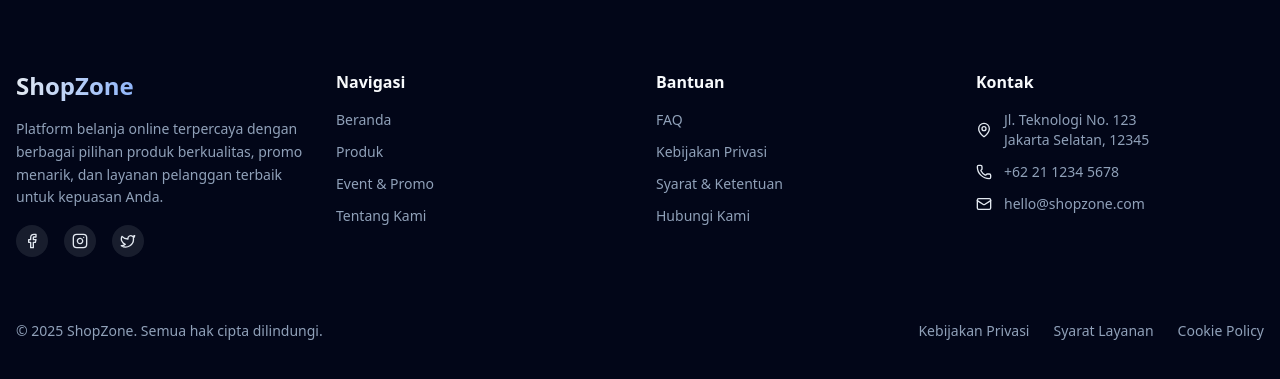
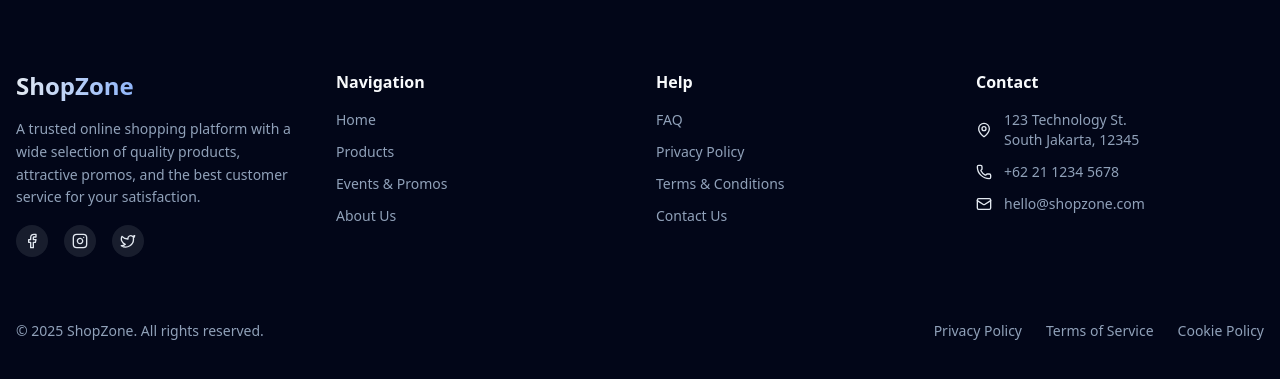
Before and after one commit to Enfadev/ecommerce_V1, a Next.js app: page / in a window 1280 px wide. Shown: the part 4210-4589 px from the top of the page. Built offline with nearby package versions, Linux system fonts and the light colour scheme.

Commit message:
Localize Footer component to English
Translated all Indonesian text in the Footer component to English, including section headings, navigation links, descriptions, and address details. This improves accessibility for English-speaking users.

```diff
--- a/src/components/Footer.tsx
+++ b/src/components/Footer.tsx
@@ -6,10 +6,10 @@ export default function Footer() {
     <footer className="bg-background mt-16">
       <div className="max-w-7xl mx-auto px-4 py-12">
         <div className="grid grid-cols-1 md:grid-cols-4 gap-8">
-          {/* Brand & Deskripsi */}
+          {/* Brand & Description */}
           <div className="space-y-4">
             <h3 className="font-bold text-2xl bg-gradient-to-r from-primary to-blue-600 bg-clip-text text-transparent">ShopZone</h3>
-            <p className="text-sm text-muted-foreground leading-relaxed">Platform belanja online terpercaya dengan berbagai pilihan produk berkualitas, promo menarik, dan layanan pelanggan terbaik untuk kepuasan Anda.</p>
+            <p className="text-sm text-muted-foreground leading-relaxed">A trusted online shopping platform with a wide selection of quality products, attractive promos, and the best customer service for your satisfaction.</p>
             <div className="flex space-x-4">
               <a href="#" className="p-2 bg-primary/10 hover:bg-primary/20 rounded-full transition-colors">
                 <Facebook className="h-4 w-4 text-primary" />
@@ -23,36 +23,36 @@ export default function Footer() {
             </div>
           </div>
 
-          {/* Navigasi */}
+          {/* Navigation */}
           <div>
-            <h4 className="font-semibold mb-4 text-foreground">Navigasi</h4>
+            <h4 className="font-semibold mb-4 text-foreground">Navigation</h4>
             <ul className="space-y-3 text-sm">
               <li>
                 <NextLink href="/" className="text-muted-foreground hover:text-primary transition-colors">
-                  Beranda
+                  Home
                 </NextLink>
               </li>
               <li>
                 <NextLink href="/product" className="text-muted-foreground hover:text-primary transition-colors">
-                  Produk
+                  Products
                 </NextLink>
               </li>
               <li>
                 <NextLink href="/event" className="text-muted-foreground hover:text-primary transition-colors">
-                  Event & Promo
+                  Events & Promos
                 </NextLink>
               </li>
               <li>
                 <NextLink href="/about" className="text-muted-foreground hover:text-primary transition-colors">
-                  Tentang Kami
+                  About Us
                 </NextLink>
               </li>
             </ul>
           </div>
 
-          {/* Bantuan */}
+          {/* Help */}
           <div>
-            <h4 className="font-semibold mb-4 text-foreground">Bantuan</h4>
+            <h4 className="font-semibold mb-4 text-foreground">Help</h4>
             <ul className="space-y-3 text-sm">
               <li>
                 <NextLink href="/faq" className="text-muted-foreground hover:text-primary transition-colors">
@@ -61,32 +61,32 @@ export default function Footer() {
               </li>
               <li>
                 <a href="#" className="text-muted-foreground hover:text-primary transition-colors">
-                  Kebijakan Privasi
+                  Privacy Policy
                 </a>
               </li>
               <li>
                 <a href="#" className="text-muted-foreground hover:text-primary transition-colors">
-                  Syarat & Ketentuan
+                  Terms & Conditions
                 </a>
               </li>
               <li>
                 <NextLink href="/kontak" className="text-muted-foreground hover:text-primary transition-colors">
-                  Hubungi Kami
+                  Contact Us
                 </NextLink>
               </li>
             </ul>
           </div>
 
-          {/* Kontak */}
+          {/* Contact */}
           <div>
-            <h4 className="font-semibold mb-4 text-foreground">Kontak</h4>
+            <h4 className="font-semibold mb-4 text-foreground">Contact</h4>
             <div className="space-y-3 text-sm">
               <div className="flex items-center space-x-3">
                 <MapPin className="h-4 w-4 text-primary flex-shrink-0" />
                 <span className="text-muted-foreground">
-                  Jl. Teknologi No. 123
+                  123 Technology St.
                   <br />
-                  Jakarta Selatan, 12345
+                  South Jakarta, 12345
                 </span>
               </div>
               <div className="flex items-center space-x-3">
@@ -104,13 +104,13 @@ export default function Footer() {
         {/* Bottom Bar */}
         <div className="mt-8 pt-8">
           <div className="flex flex-col md:flex-row justify-between items-center space-y-4 md:space-y-0">
-            <p className="text-sm text-muted-foreground">&copy; {new Date().getFullYear()} ShopZone. Semua hak cipta dilindungi.</p>
+            <p className="text-sm text-muted-foreground">&copy; {new Date().getFullYear()} ShopZone. All rights reserved.</p>
             <div className="flex space-x-6 text-sm">
               <a href="#" className="text-muted-foreground hover:text-primary transition-colors">
-                Kebijakan Privasi
+                Privacy Policy
               </a>
               <a href="#" className="text-muted-foreground hover:text-primary transition-colors">
-                Syarat Layanan
+                Terms of Service
               </a>
               <a href="#" className="text-muted-foreground hover:text-primary transition-colors">
                 Cookie Policy
```
